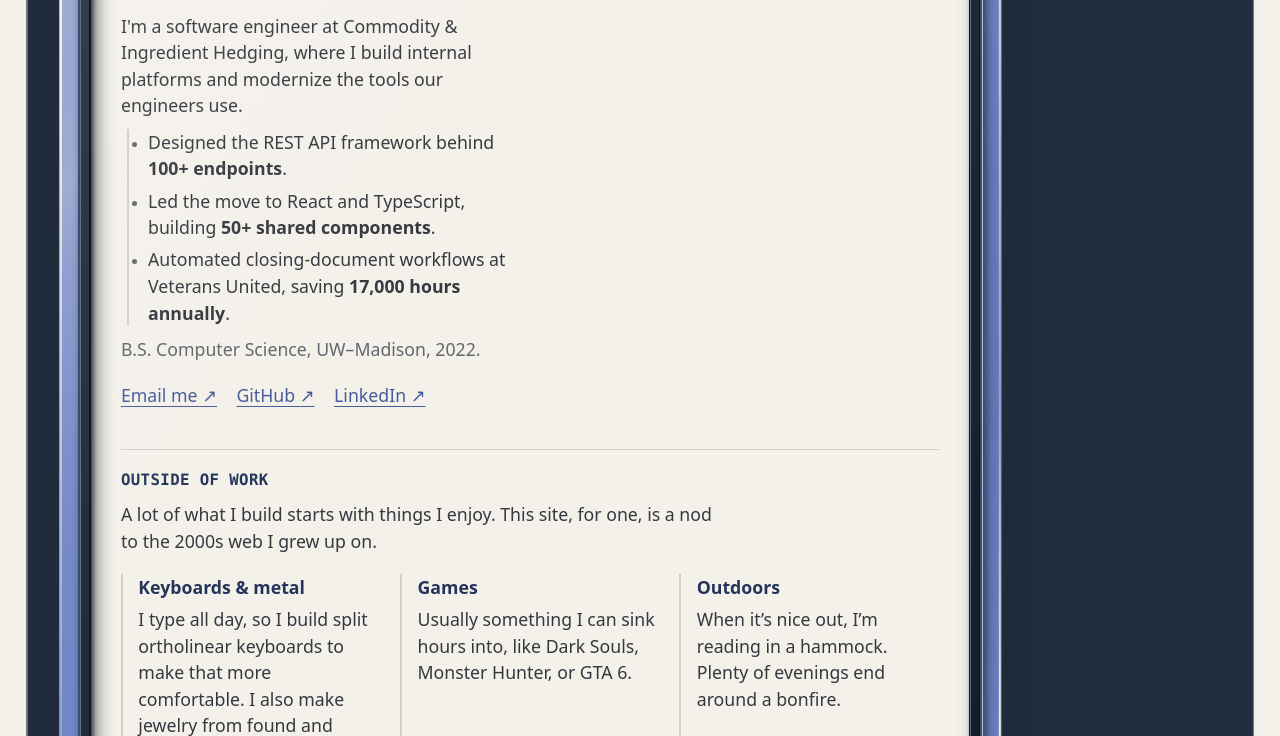
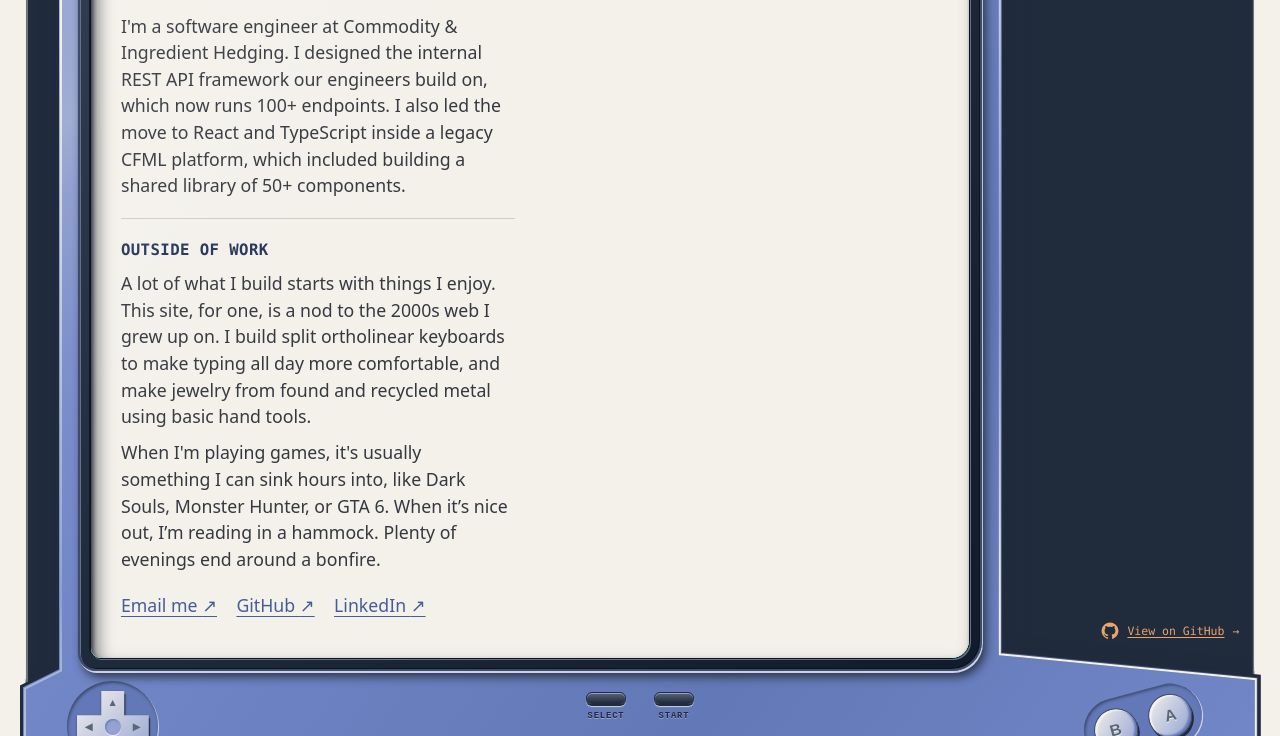
Before and after one commit to noshpotosh/portfolio, a website: page src/index.html in a window 1280 px wide. Shown: the part 350-1086 px from the top of the page. Drawn offline with Linux system fonts and the light colour scheme; no server answers.

Commit message:
Combine professional introduction and personal interests

```diff
--- a/src/pages/home.html
+++ b/src/pages/home.html
@@ -7,27 +7,32 @@
                 I build the tools and APIs that help other teams move faster.
             </h2>
             <p class="homeIntro__description">
-                I'm a software engineer at Commodity &amp; Ingredient Hedging,
-                where I build internal platforms and modernize the tools our
-                engineers use.
+                I'm a software engineer at Commodity &amp; Ingredient Hedging.
+                I designed the internal REST API framework our engineers build
+                on, which now runs 100+ endpoints. I also led the move to React
+                and TypeScript inside a legacy CFML platform, which included
+                building a shared library of 50+ components.
             </p>
-            <ul class="homeIntro__achievements stack" aria-label="Achievements">
-                <li>
-                    Designed the REST API framework behind
-                    <strong>100+ endpoints</strong>.
-                </li>
-                <li>
-                    Led the move to React and TypeScript, building
-                    <strong>50+ shared components</strong>.
-                </li>
-                <li>
-                    Automated closing-document workflows at Veterans United,
-                    saving <strong>17,000 hours annually</strong>.
-                </li>
-            </ul>
-            <p class="homeIntro__education">
-                B.S. Computer Science, UW–Madison, 2022.
-            </p>
+
+            <section class="homeInterests flow" aria-labelledby="home-interests-heading">
+                <h2 id="home-interests-heading" class="section-heading">
+                    Outside of work
+                </h2>
+                <p>
+                    A lot of what I build starts with things I enjoy. This site,
+                    for one, is a nod to the 2000s web I grew up on. I build
+                    split ortholinear keyboards to make typing all day more
+                    comfortable, and make jewelry from found and recycled
+                    metal using basic hand tools.
+                </p>
+                <p>
+                    When I'm playing games, it's usually something I can sink
+                    hours into, like Dark Souls, Monster Hunter, or GTA 6.
+                    When it’s nice out, I’m reading in a hammock. Plenty of
+                    evenings end around a bonfire.
+                </p>
+            </section>
+
             <ul class="homeIntro__actions cluster">
                 <li>
                     <a
@@ -56,42 +61,6 @@
         <cf-include src="./components/featured-project.html"></cf-include>
     </div>
 
-    <section
-        class="homeInterests flow"
-        aria-labelledby="home-interests-heading"
-    >
-        <h2 id="home-interests-heading" class="section-heading">
-            Outside of work
-        </h2>
-        <p class="homeInterests__intro">
-            A lot of what I build starts with things I enjoy. This site, for
-            one, is a nod to the 2000s web I grew up on.
-        </p>
-        <ul class="homeInterests__list grid">
-            <li class="flow">
-                <h3>Keyboards &amp; metal</h3>
-                <p>
-                    I type all day, so I build split ortholinear keyboards to
-                    make that more comfortable. I also make jewelry from found
-                    and recycled metal using basic hand tools.
-                </p>
-            </li>
-            <li class="flow">
-                <h3>Games</h3>
-                <p>
-                    Usually something I can sink hours into, like Dark Souls,
-                    Monster Hunter, or GTA 6.
-                </p>
-            </li>
-            <li class="flow">
-                <h3>Outdoors</h3>
-                <p>
-                    When it’s nice out, I’m reading in a hammock. Plenty of
-                    evenings end around a bonfire.
-                </p>
-            </li>
-        </ul>
-    </section>
 </div>
 
 <style>
@@ -121,10 +90,6 @@
         --flow-space: var(--space-xs);
     }
 
-    .homeIntro__education {
-        color: var(--content-muted);
-    }
-
     .homeIntro__actions {
         --cluster-space: var(--space-xs)
             clamp(var(--space-md), 2vw, var(--space-lg));
@@ -138,44 +103,10 @@
         padding-block: var(--space-sm);
     }
 
-    .homeIntro__achievements {
-        --stack-space: var(--space-xs);
-        margin-left: var(--space-xs);
-        padding-left: var(--space-lg);
-        border-left: 2px solid var(--content-divider);
-        list-style: disc;
-    }
-
-    .homeIntro__achievements li::marker {
-        color: var(--content-muted);
-        font-size: 0.75em;
-    }
-
     .homeInterests {
         --flow-space: var(--space-sm);
+        margin-top: var(--space-lg);
         border-top: var(--section-divider);
         padding-top: var(--space-lg);
     }
-
-    .homeInterests__intro {
-        max-width: 60ch;
-    }
-
-    .homeInterests__list {
-        --flow-space: var(--space-lg);
-        --grid-min: 14rem;
-        padding: 0;
-        list-style: none;
-    }
-
-    .homeInterests__list li {
-        --flow-space: var(--space-xs);
-        padding-left: var(--space-md);
-        border-left: 2px solid var(--content-divider);
-    }
-
-    .homeInterests__list h3 {
-        font-size: var(--text-body);
-        font-weight: 600;
-    }
 </style>
```
